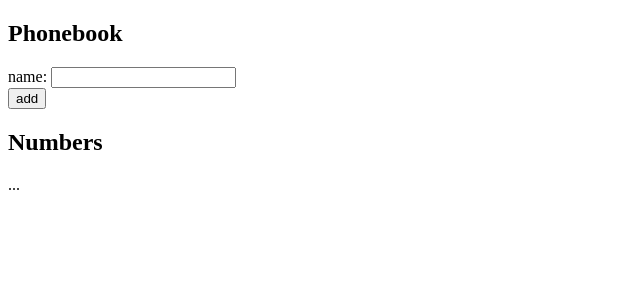
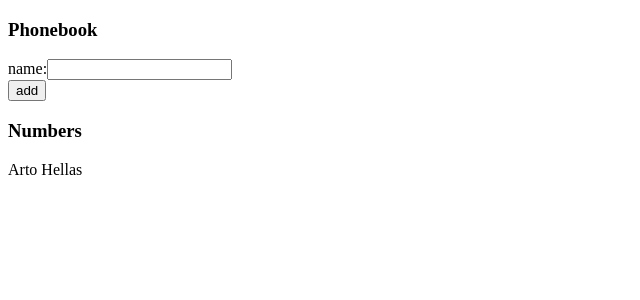
Before and after one commit to FSO-React/part2, a React (Vite) app in the folder phonebook/: page / in a window 1280 px wide. Shown: the top 300 px of the page, without its empty margins (0-640 px from the left). Built offline with nearby package versions, Linux system fonts and the light colour scheme.

Commit message:
exercises 2.6

```diff
--- a/phonebook/src/App.jsx
+++ b/phonebook/src/App.jsx
@@ -1,4 +1,6 @@
 import { useState } from 'react'
+
+import Header from './components/Header'
 
 const App = () => {
   const [persons, setPersons] = useState([
@@ -6,19 +8,39 @@ const App = () => {
   ])
   const [newName, setNewName] = useState('')
 
+  const addName = (event) => {
+    event.preventDefault()
+    if (!newName || newName === 0) return;
+    const nameObject = {
+      name: newName
+    }
+    setPersons(persons.concat(nameObject))
+    setNewName('')
+  }
+
+  const handleNameChange = (event) => {
+    setNewName(event.target.value)
+  }
+
   return (
     <div>
-      <h2>Phonebook</h2>
+      <Header text='Phonebook'></Header>
       <form>
         <div>
-          name: <input />
+          name:
+          <input
+            value={newName}
+            onChange={handleNameChange}
+          />
         </div>
         <div>
-          <button type="submit">add</button>
+          <button
+            onClick={addName}
+            type="submit">add</button>
         </div>
       </form>
-      <h2>Numbers</h2>
-      ...
+      <Header text='Numbers'></Header>
+      {persons.map(person => <div key={person.name}>{person.name}</div>)}
     </div>
   )
 }
--- a/phonebook/src/main.jsx
+++ b/phonebook/src/main.jsx
@@ -2,24 +2,5 @@ import ReactDOM from 'react-dom/client'
 
 import App from './App'
 
-const notes = [
-  {
-    id: 1,
-    content: 'HTML is easy',
-    important: true
-  },
-  {
-    id: 2,
-    content: 'Browser can execute only JavaScript',
-    important: false
-  },
-  {
-    id: 3,
-    content: 'GET and POST are the most important methods of HTTP protocol',
-    important: true
-  }
-]
-
-ReactDOM.createRoot(document.getElementById('root')).render(
-  <App notes={notes} />
-)
+// exercise 2.6
+ReactDOM.createRoot(document.getElementById('root')).render(<App />)
```
